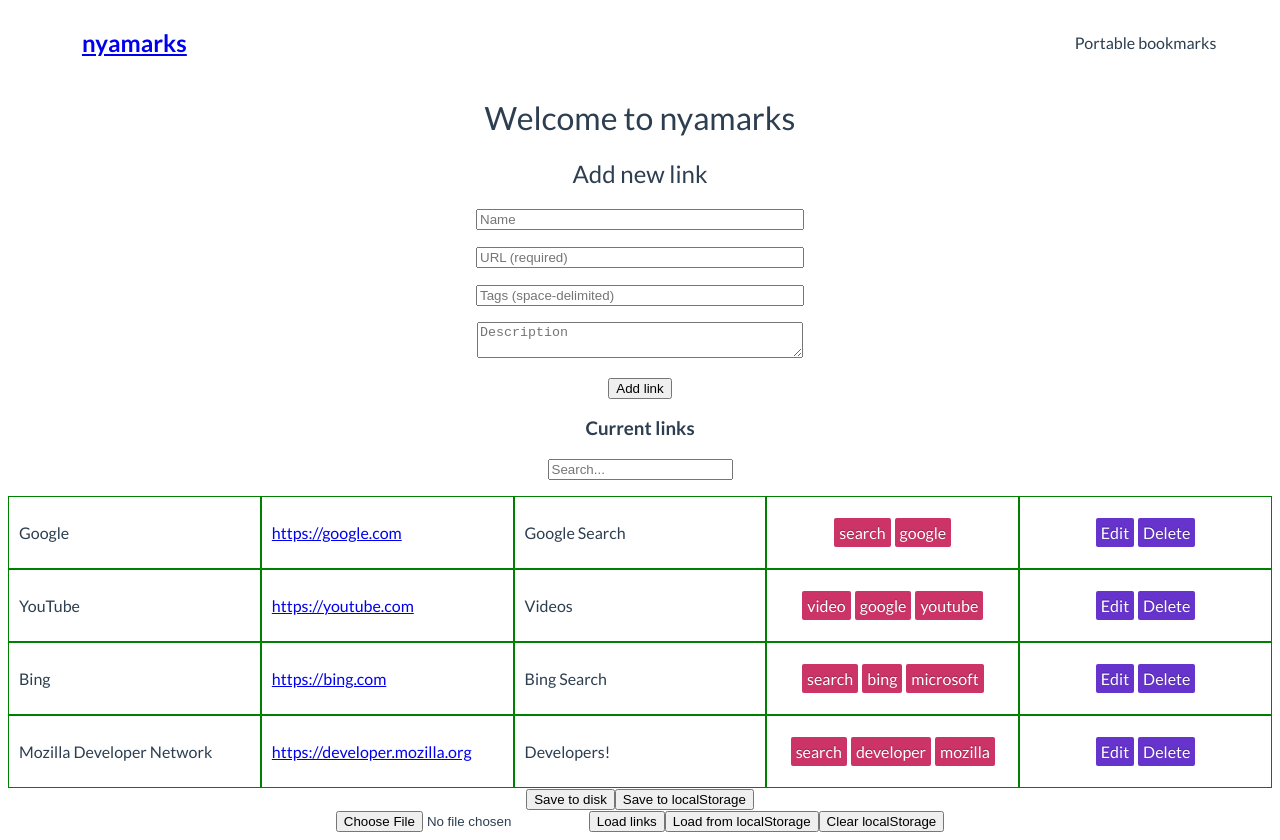
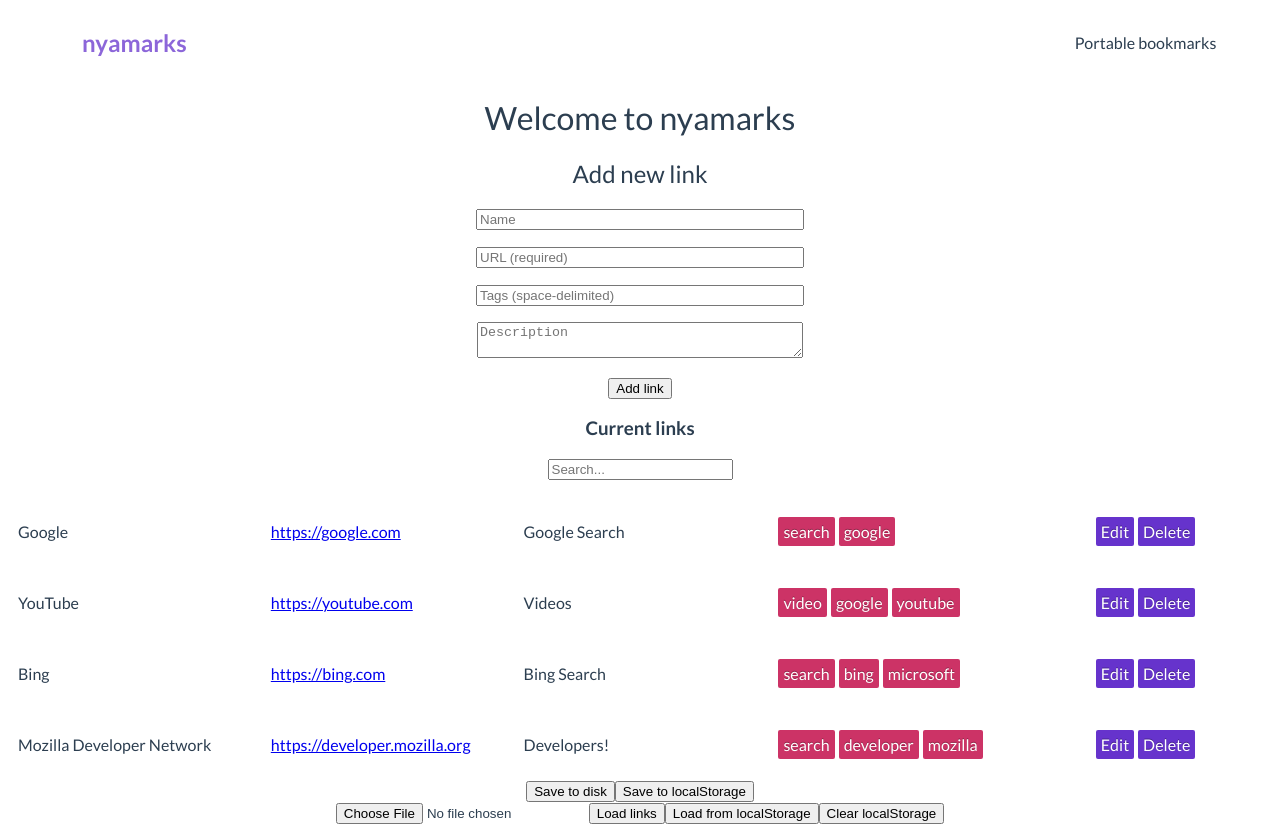
Before and after one commit to NedraeMessmer/nyamarks, a Vue app: page /#/ in a window 1280 px wide. Built offline with nearby package versions, Linux system fonts and the light colour scheme.

Commit message:
Fix some styles

```diff
--- a/src/App.vue
+++ b/src/App.vue
@@ -20,6 +20,5 @@ export default {
 #app {
   color: #2c3e50;
   font-family: 'Lato', Helvetica, Arial, sans-serif;
-  text-align: center;
 }
 </style>
--- a/src/components/EditLink.vue
+++ b/src/components/EditLink.vue
@@ -1,6 +1,12 @@
 <template>
-  <div class="oh-hai">
-    <form name="editLink" v-on:submit.prevent="updateLink">
+  <div id="edit-link">
+    <div>
+      <router-link v-bind:to="{name: 'Main'}">
+        ← Return
+      </router-link>
+    </div>
+
+    <form class="edit-link-form" name="editLink" v-on:submit.prevent="updateLink">
       <h2>Edit link: {{link.name}}</h2>
 
       <p><input placeholder="Name" v-model="link.name"></p>
@@ -45,11 +51,13 @@ export default {
 </script>
 
 <style scoped lang="scss">
-$color: rgb(32, 64, 128);
-
-.oh-hai {
-  h1 {
-    color: $color;
+#edit-link {
+  h2 {
+    font-weight: normal;
   }
 }
+
+.edit-link-form {
+  text-align: center;
+}
 </style>
--- a/src/components/Header.vue
+++ b/src/components/Header.vue
@@ -17,14 +17,20 @@ export default {
 }
 </script>
 
-<style scoped>
+<style scoped lang="scss">
 #header {
+  align-items: center;
   display: flex;
   justify-content: space-between;
-  align-items: center;
-}
+  text-align: center;
 
-#header > div {
-  width: 20%;
+  > div {
+    width: 20%;
+  }
+
+  h2 a {
+    color: rgba(64, 0, 192, 0.6);
+    text-decoration: none;
+  }
 }
 </style>
--- a/src/components/LinkItem.vue
+++ b/src/components/LinkItem.vue
@@ -51,7 +51,6 @@ export default {
   text-align: left;
 
   > div {
-    border: 1px solid green;
     flex: 1 1 auto;
     padding: 10px;
     width: 20%;
@@ -61,6 +60,9 @@ export default {
   .actions {
     align-items: center;
     display: flex;
+  }
+
+  .actions {
     justify-content: center;
   }
 
--- a/src/components/Main.vue
+++ b/src/components/Main.vue
@@ -1,5 +1,5 @@
 <template>
-  <div class="hello">
+  <div id="main">
     <h1>{{welcome}}</h1>
 
     <form class="newLink" name="newLink" v-on:submit.prevent="addLink">
@@ -123,6 +123,10 @@ export default {
 </script>
 
 <style scoped lang="scss">
+#main {
+  text-align: center;
+}
+
 h1, h2 {
   font-weight: normal;
 }
```
